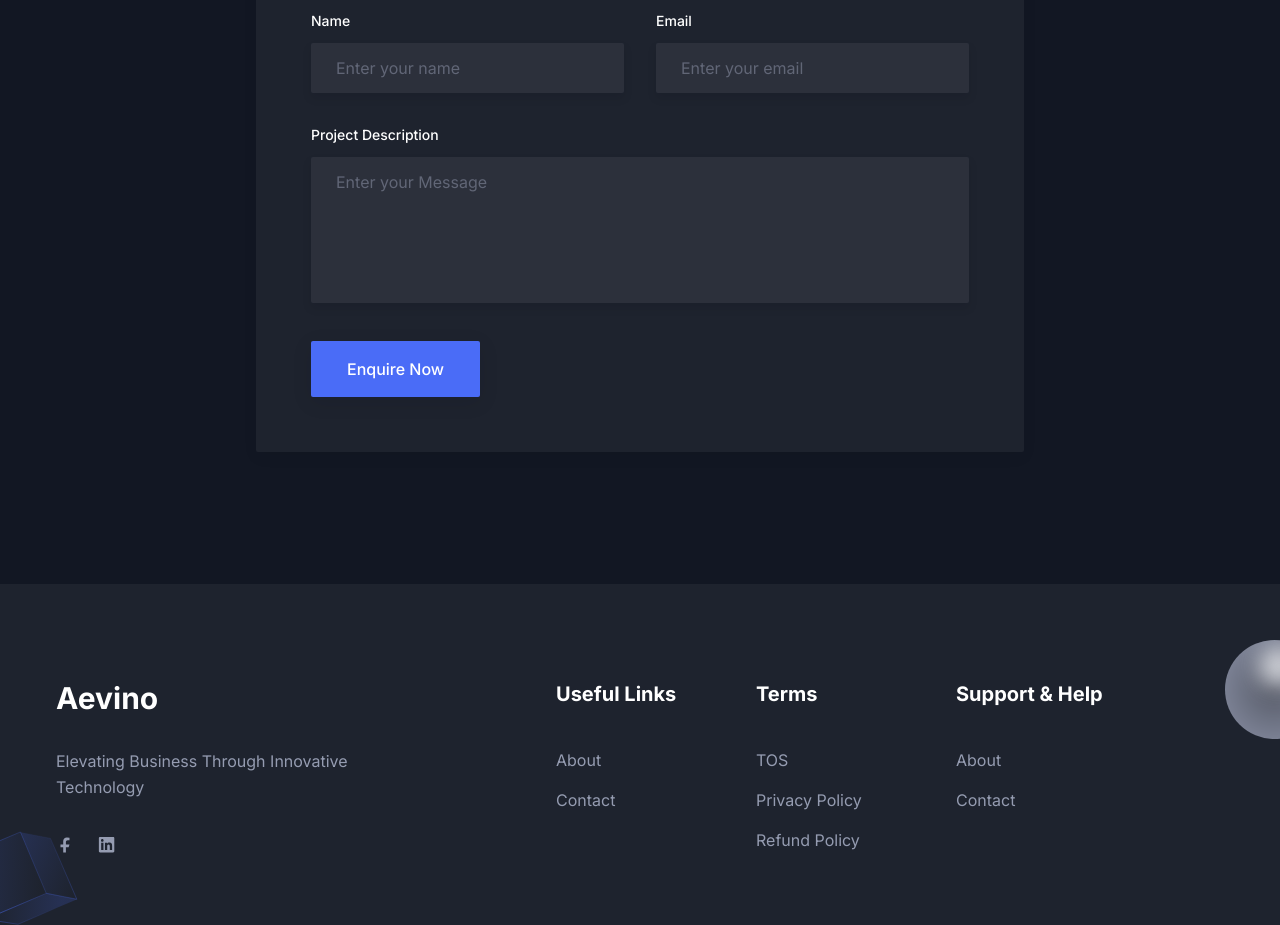
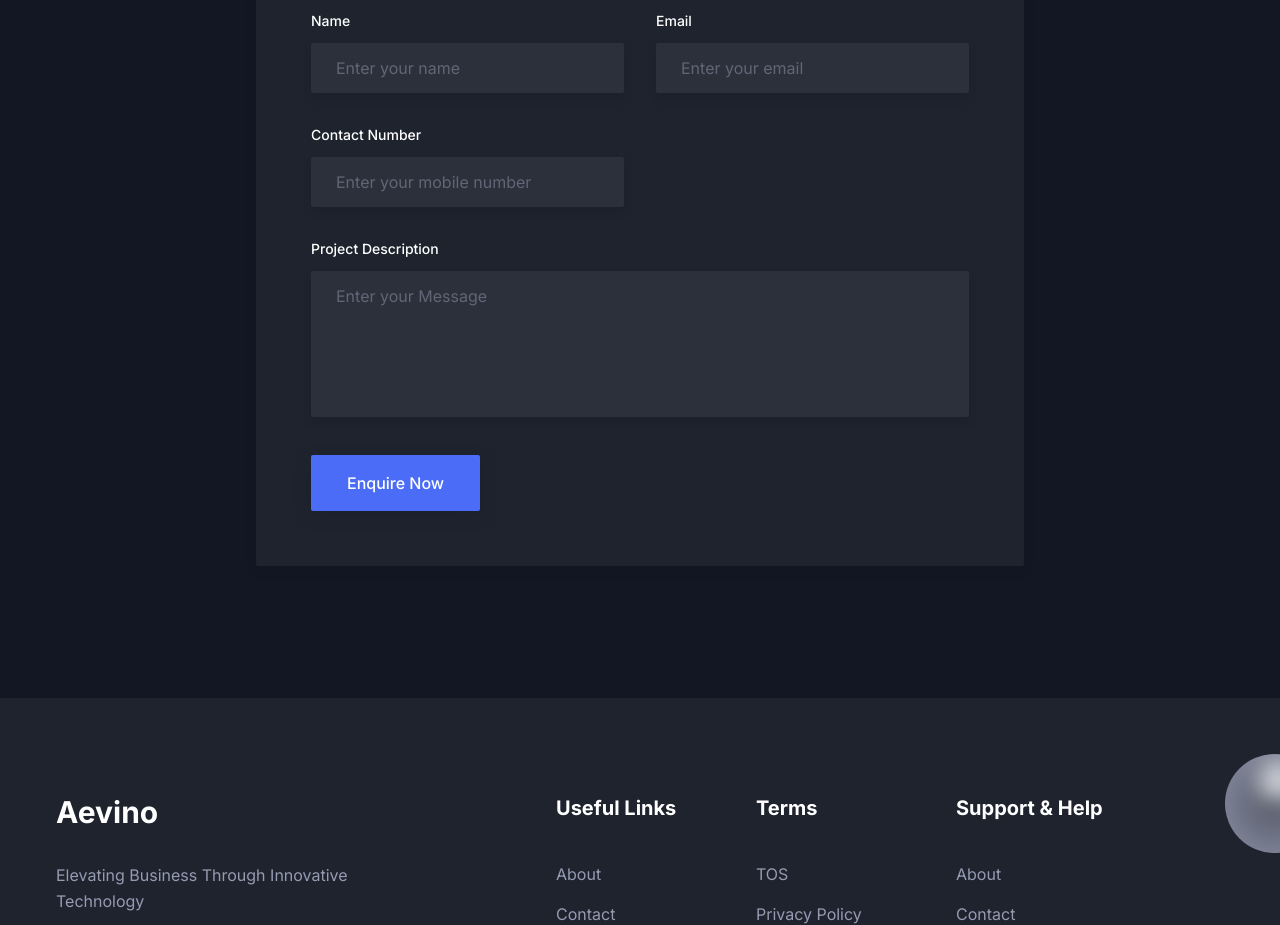
Before and after one commit to aevino/website, a Next.js app: page / in a window 1280 px wide. Shown: the part 5540-6465 px from the top of the page. Built offline with nearby package versions, Linux system fonts and the light colour scheme.

Commit message:
form update

```diff
--- a/package.json
+++ b/package.json
@@ -18,6 +18,7 @@
     "postcss": "^8.5.3",
     "react": "^19.1.0",
     "react-dom": "^19.1.0",
+    "react-toastify": "^11.0.5",
     "tailwindcss": "^4.1.3"
   },
   "devDependencies": {
--- a/src/components/Contact/index.tsx
+++ b/src/components/Contact/index.tsx
@@ -1,4 +1,33 @@
-import NewsLatterBox from "./NewsLatterBox";
+"use client";
+import { ToastContainer, toast } from "react-toastify";
+const handleSubmit = (event: React.FormEvent<HTMLFormElement>) => {
+  event.preventDefault();
+
+  // Access the form element
+  const myForm = event.currentTarget;
+
+  // Extract form data
+  const formData = new FormData(myForm);
+
+  // Convert FormData to a plain object suitable for URLSearchParams
+  const formObject: Record<string, string> = {};
+  formData.forEach((value, key) => {
+    formObject[key] = value.toString(); // ensures compatibility with files, etc.
+  });
+
+  // Send POST request with form-encoded body
+  fetch("/", {
+    method: "POST",
+    headers: { "Content-Type": "application/x-www-form-urlencoded" },
+    body: new URLSearchParams(formObject).toString(),
+  })
+    .then(() =>
+      toast.success("Thank You,We will get back to you shortly!", {
+        autoClose: 1000,
+      }),
+    )
+    .catch((error) => toast.error(error));
+};
 
 const Contact = () => {
   return (
@@ -16,7 +45,12 @@ const Contact = () => {
                 us? Let’s talk!
               </h2>
               <br />
-              <form>
+              <form
+                name="contact"
+                method="POST"
+                data-netlify="true"
+                onSubmit={handleSubmit}
+              >
                 <div className="-mx-4 flex flex-wrap">
                   <div className="w-full px-4 md:w-1/2">
                     <div className="mb-8">
@@ -28,6 +62,7 @@ const Contact = () => {
                       </label>
                       <input
                         type="text"
+                        name="name"
                         placeholder="Enter your name"
                         className="border-stroke text-body-color focus:border-primary dark:text-body-color-dark dark:shadow-two dark:focus:border-primary w-full rounded-xs border bg-[#f8f8f8] px-6 py-3 text-base outline-hidden dark:border-transparent dark:bg-[#2C303B] dark:focus:shadow-none"
                       />
@@ -43,7 +78,25 @@ const Contact = () => {
                       </label>
                       <input
                         type="email"
+                        name="email"
                         placeholder="Enter your email"
+                        className="border-stroke text-body-color focus:border-primary dark:text-body-color-dark dark:shadow-two dark:focus:border-primary w-full rounded-xs border bg-[#f8f8f8] px-6 py-3 text-base outline-hidden dark:border-transparent dark:bg-[#2C303B] dark:focus:shadow-none"
+                      />
+                    </div>
+                  </div>
+                  <div className="w-full px-4 md:w-1/2">
+                    <div className="mb-8">
+                      <label
+                        htmlFor="phone"
+                        className="text-dark mb-3 block text-sm font-medium dark:text-white"
+                      >
+                        Contact Number
+                      </label>
+                      <input
+                        type="tel"
+                        pattern="[789][0-9]{9}"
+                        name="mobile"
+                        placeholder="Enter your mobile number"
                         className="border-stroke text-body-color focus:border-primary dark:text-body-color-dark dark:shadow-two dark:focus:border-primary w-full rounded-xs border bg-[#f8f8f8] px-6 py-3 text-base outline-hidden dark:border-transparent dark:bg-[#2C303B] dark:focus:shadow-none"
                       />
                     </div>
@@ -65,7 +118,10 @@ const Contact = () => {
                     </div>
                   </div>
                   <div className="w-full px-4">
-                    <button className="bg-primary shadow-submit hover:bg-primary/90 dark:shadow-submit-dark rounded-xs px-9 py-4 text-base font-medium text-white duration-300">
+                    <button
+                      className="bg-primary shadow-submit hover:bg-primary/90 dark:shadow-submit-dark rounded-xs px-9 py-4 text-base font-medium text-white duration-300"
+                      type="submit"
+                    >
                       Enquire Now
                     </button>
                   </div>
@@ -78,6 +134,7 @@ const Contact = () => {
           </div> */}
         </div>
       </div>
+      <ToastContainer />
     </section>
   );
 };
```
Also changed, not shown: 1 other file (tests, documents, lock files or other folders).
